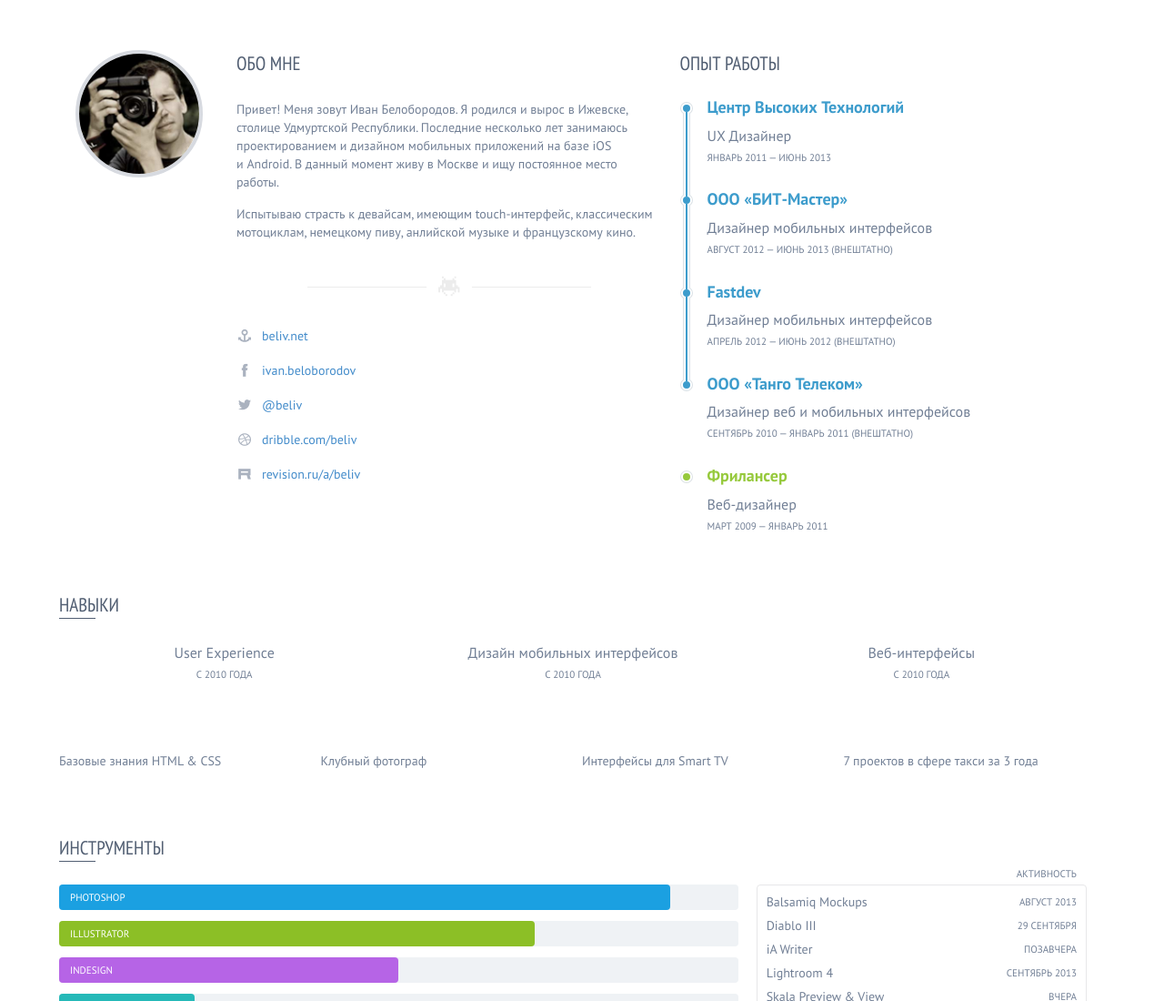
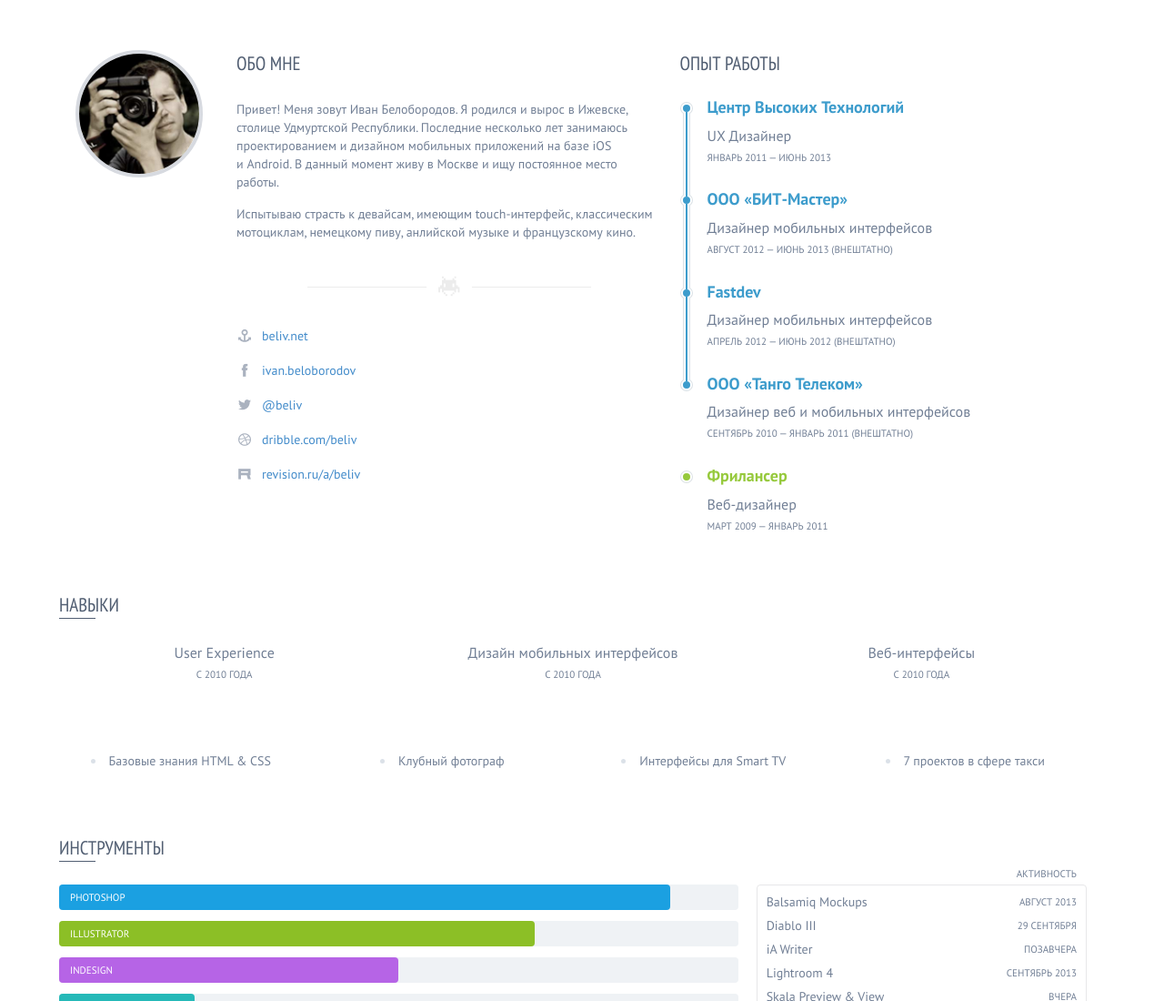
Before and after one commit to smolnikov/blvwork, a website: page index.html in a window 1280 px wide. Shown: the top 1100 px of the page at 91% size. Drawn offline with Linux system fonts and the light colour scheme; files whose address does not match are found by name.

Commit message:
Added secondary skills styles

```diff
--- a/index.html
+++ b/index.html
@@ -84,10 +84,18 @@
 				</li>
 			</ul>
 			<ul class="skills skills-secondary row col-md-12">
-				<li class="skill skill-secondary col-md-3 col-sm-3">Базовые знания HTML & CSS</li>
-				<li class="skill skill-secondary col-md-3 col-sm-3">Клубный фотограф</li>
-				<li class="skill skill-secondary col-md-3 col-sm-3">Интерфейсы для Smart TV</li>
-				<li class="skill skill-secondary col-md-3 col-sm-3">7 проектов в сфере такси за 3 года</li>
+				<li class="skill skill-secondary col-md-3 col-sm-3 centered">
+					<span class="skill__name skill__name-secondary">Базовые знания HTML&nbsp;&amp;&nbsp;CSS</span>
+				</li>
+				<li class="skill skill-secondary col-md-3 col-sm-3 centered">
+					<span class="skill__name skill__name-secondary">Клубный фотограф</span>
+				</li>
+				<li class="skill skill-secondary col-md-3 col-sm-3 centered">
+					<span class="skill__name skill__name-secondary">Интерфейсы для Smart&nbsp;TV</span>
+				</li>
+				<li class="skill skill-secondary col-md-3 col-sm-3 centered">
+					<span class="skill__name skill__name-secondary">7 проектов в&nbsp;сфере такси</span>
+				</li>
 			</ul>
 		</section>
 		<section class="section section-tools row">
--- a/static/css/style.css
+++ b/static/css/style.css
@@ -303,7 +303,15 @@ ul {
 
 .skill-secondary {
 	margin-bottom: 0;
+	list-style: disc;
+	list-style-position: inside;
+	color: #dbe1e8;
 }
+
+	.skill__name-secondary {
+		color: #717f95;
+		font-size: 14px;
+	}
 
 .progress {
 	margin: 0;
```
Also changed, not shown: static/css/blvwork.css.
